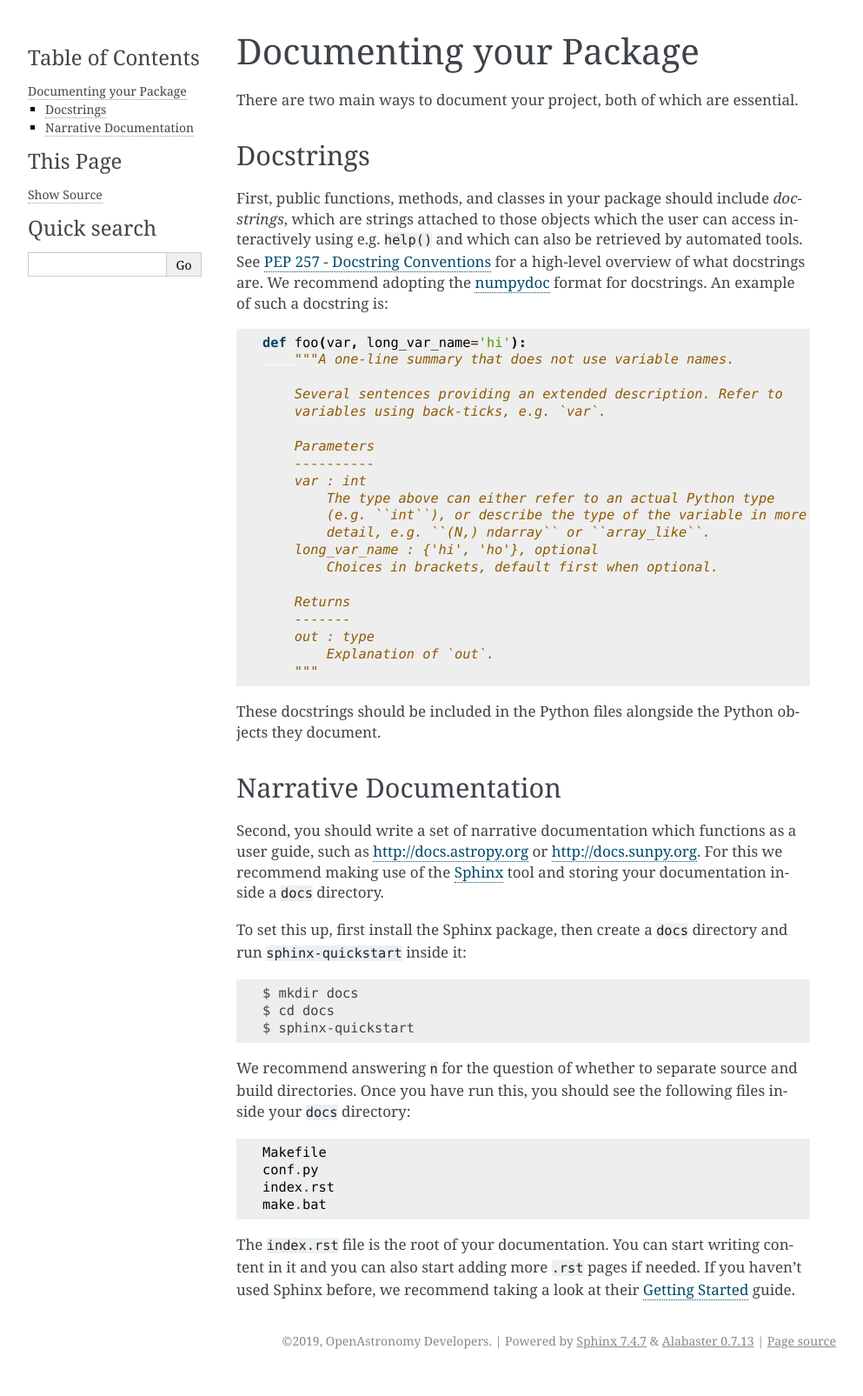
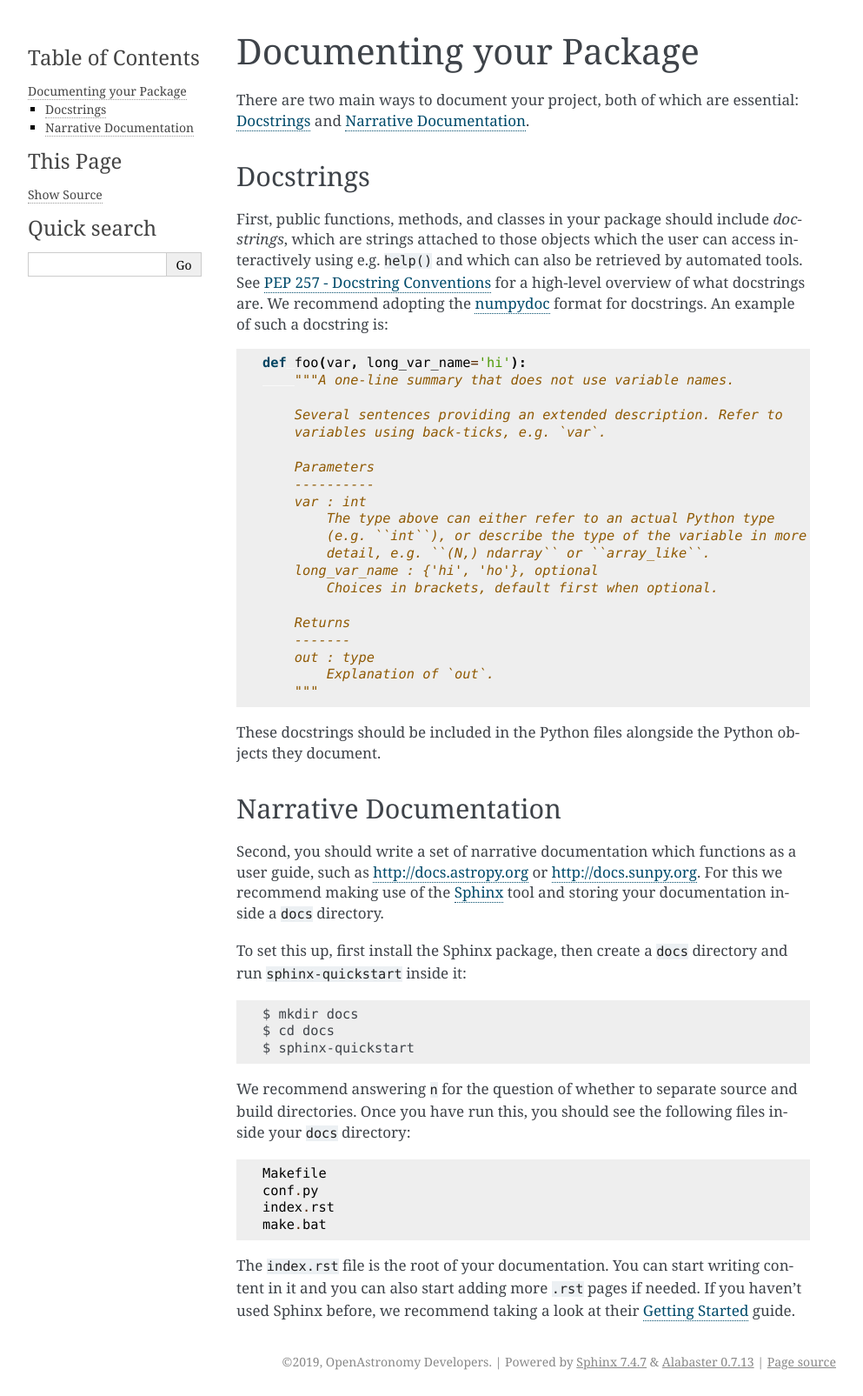
Before and after one commit to OpenAstronomy/packaging-guide, a Sphinx documentation site: the page built from docs/docs.rst, in a window 1280 px wide. Shown: the whole page at 87% size, without its empty margins (148-1141 px from the left). Built offline with Sphinx 7.4.7, drawn with Linux system fonts in a browser that asks for light colours; before the commit the page ends 1581 px from its top, so only the background shows below that.

Commit message:
Added section links

```diff
--- a/docs/docs.rst
+++ b/docs/docs.rst
@@ -4,7 +4,9 @@ Documenting your Package
 ========================
 
 There are two main ways to document your project, both of
-which are essential.
+which are essential: :ref:`docstrings` and :ref:`narrative`.
+
+.. _docstrings:
 
 Docstrings
 ----------
@@ -42,6 +44,8 @@ format for docstrings. An example of such a docstring is::
 These docstrings should be included in the Python files alongside the Python
 objects they document.
 
+.. _narrative:
+
 Narrative Documentation
 -----------------------
 
```
